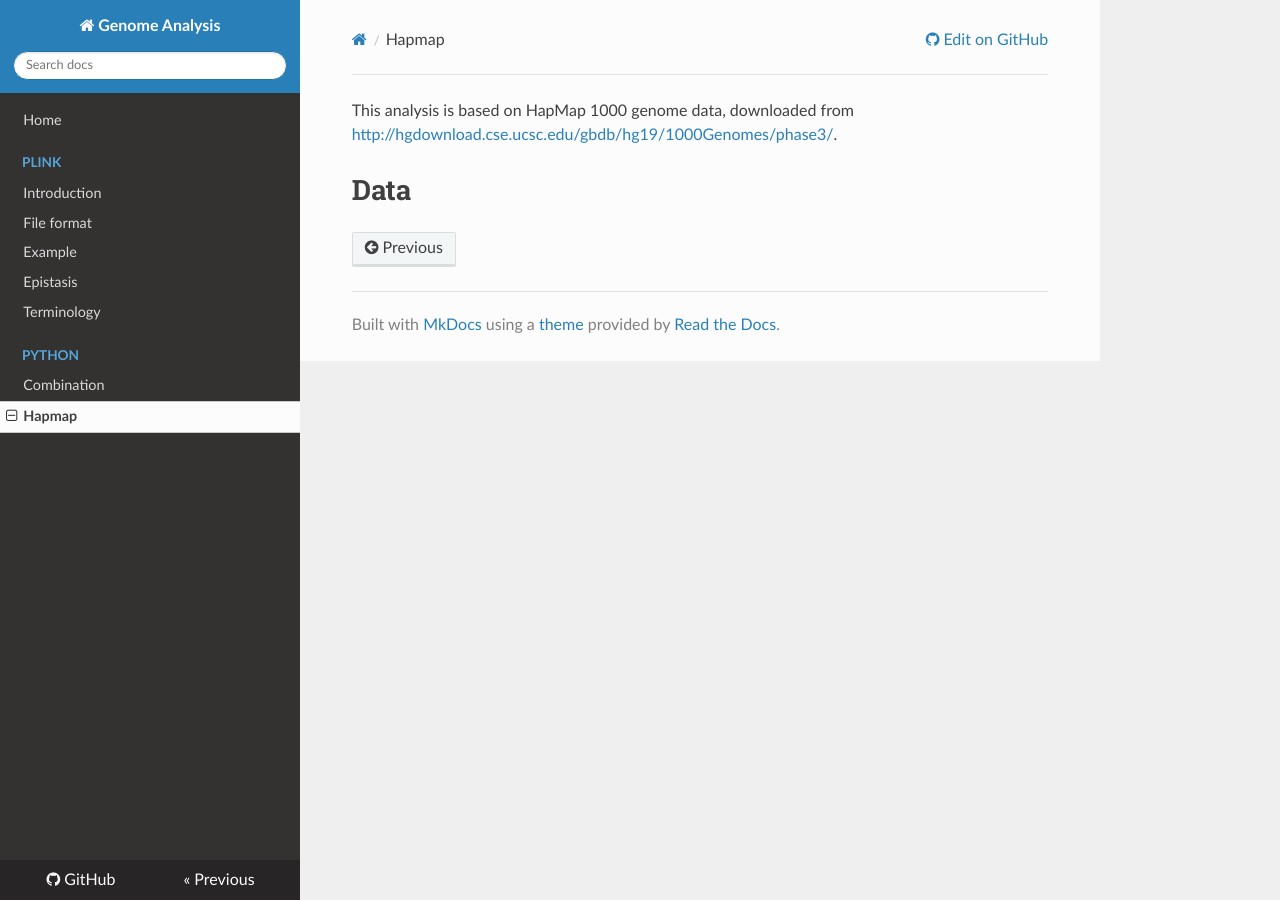
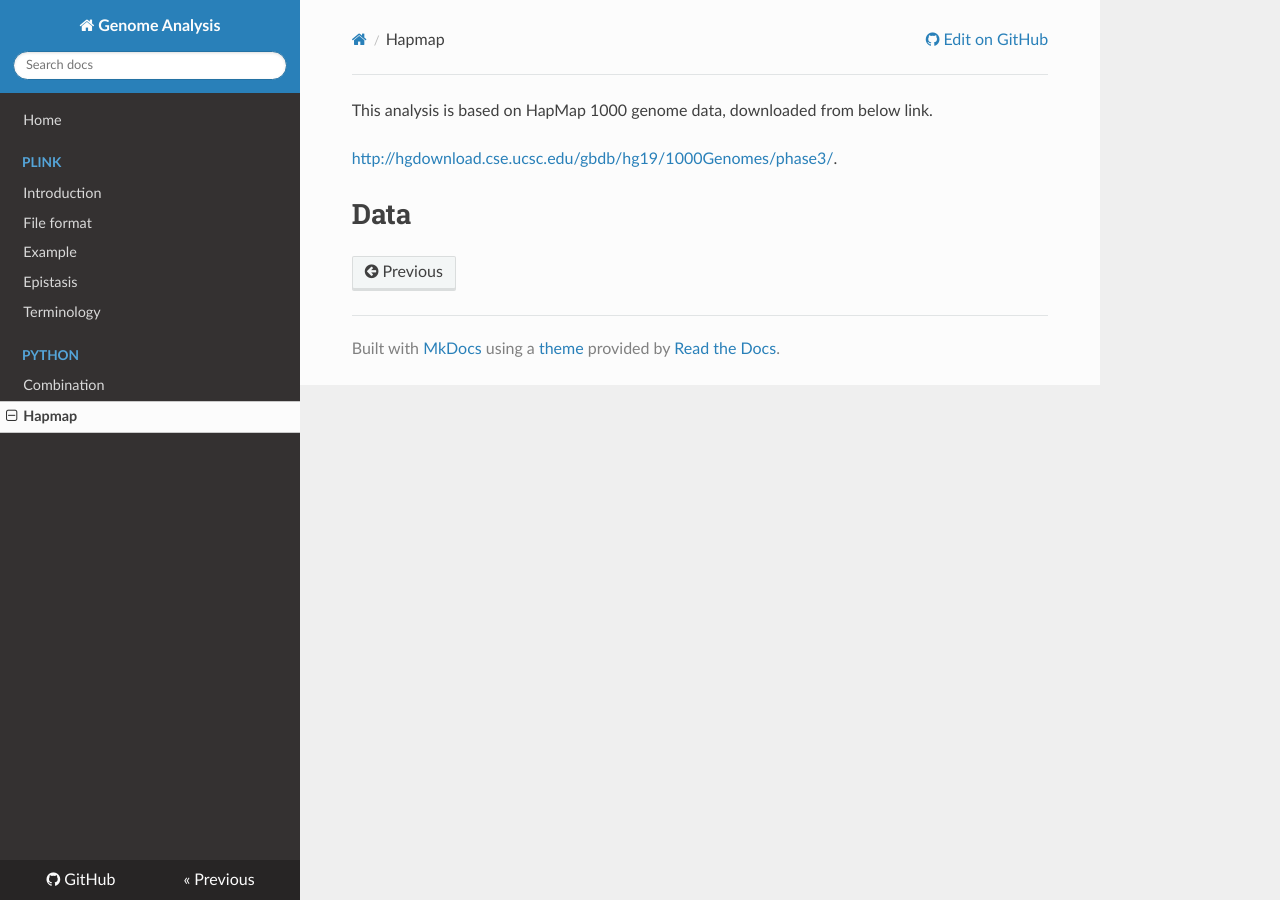
Before and after one commit to WonyoungCho/plink, an MkDocs documentation site: the page built from docs/hapMap1KG_ch7_8.md, in a window 1280 px wide. Built offline with MkDocs 1.6.1, drawn with Linux system fonts in a browser that asks for light colours; nearby versions of some CDN libraries; old or Windows-style settings are respelled for this version of MkDocs.

Commit message:
Update hapMap1KG_ch7_8.md

```diff
--- a/docs/hapMap1KG_ch7_8.md
+++ b/docs/hapMap1KG_ch7_8.md
@@ -1,3 +1,5 @@
-This analysis is based on HapMap 1000 genome data, downloaded from <http://hgdownload.cse.ucsc.edu/gbdb/hg19/1000Genomes/phase3/>.
+This analysis is based on HapMap 1000 genome data, downloaded from below link.
+
+<http://hgdownload.cse.ucsc.edu/gbdb/hg19/1000Genomes/phase3/>.
 
 # Data
```
